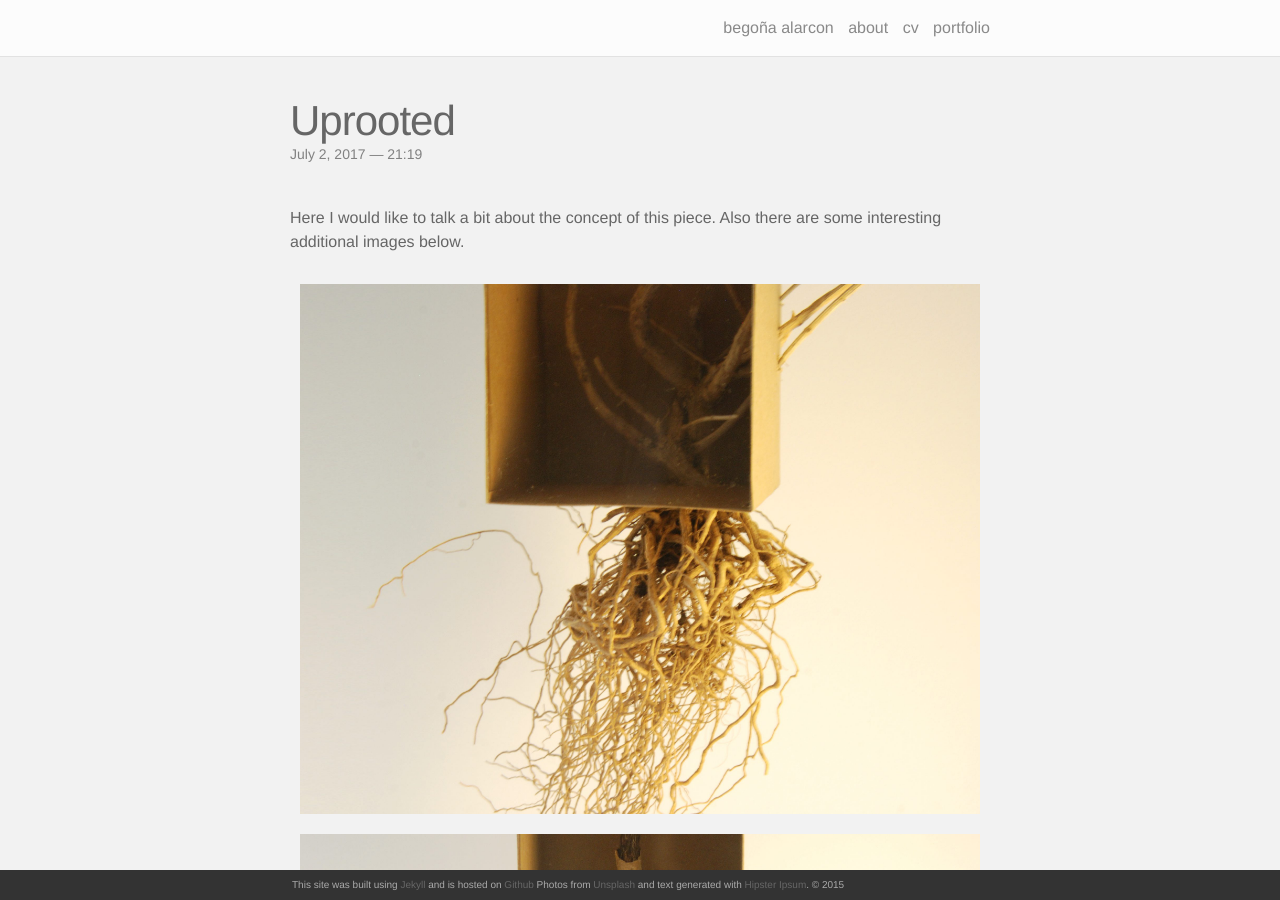
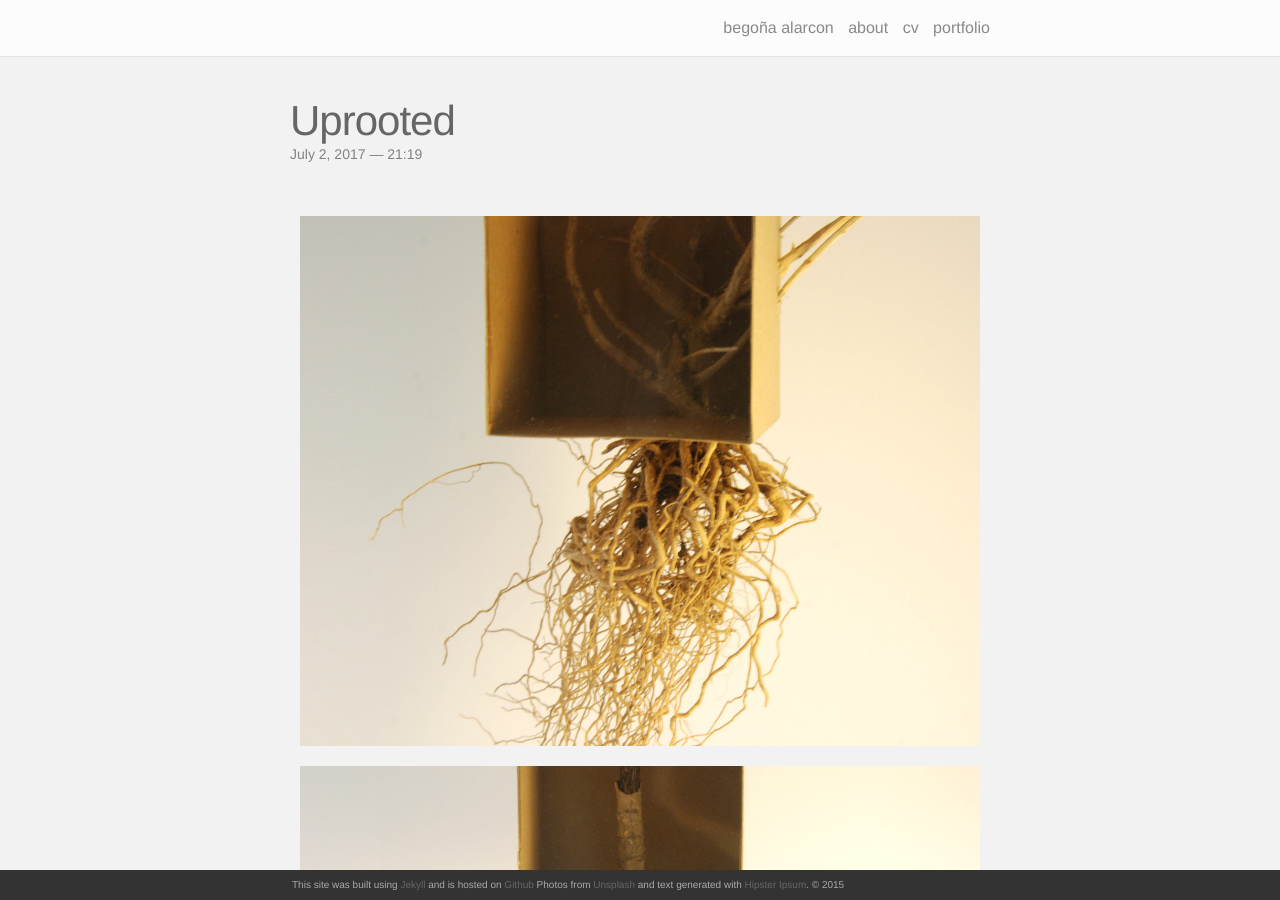
Before and after one commit to begoalarcon/begoalarcon.github.io, a Jekyll site: the page built from _portfolio/18_project.markdown, in a window 1280 px wide and 900 px high. Built offline with Jekyll 4.4.1, drawn with Linux system fonts in a browser that asks for light colours; nearby versions of some CDN libraries; some of the changed text lies outside the part shown.

Commit message:
Update 18_project.markdown

```diff
--- a/_portfolio/18_project.markdown
+++ b/_portfolio/18_project.markdown
@@ -1,11 +1,9 @@
 ---
 layout: post
 title: Uprooted
-description: Sculpture from iron, 2010
+description: Roots and cardboard, 2016
 img: /img/uprooted1.jpeg
 ---
-
-Here I would like to talk a bit about the concept of this piece. Also there are some interesting additional images below.
 
 
 <div class="img_row">
@@ -18,5 +16,4 @@
   <img class="col three" src="/img/uprooted3.jpeg"/>
 </div>
 <div class="col three caption">
-	Some additional photos.
 </div>
```
